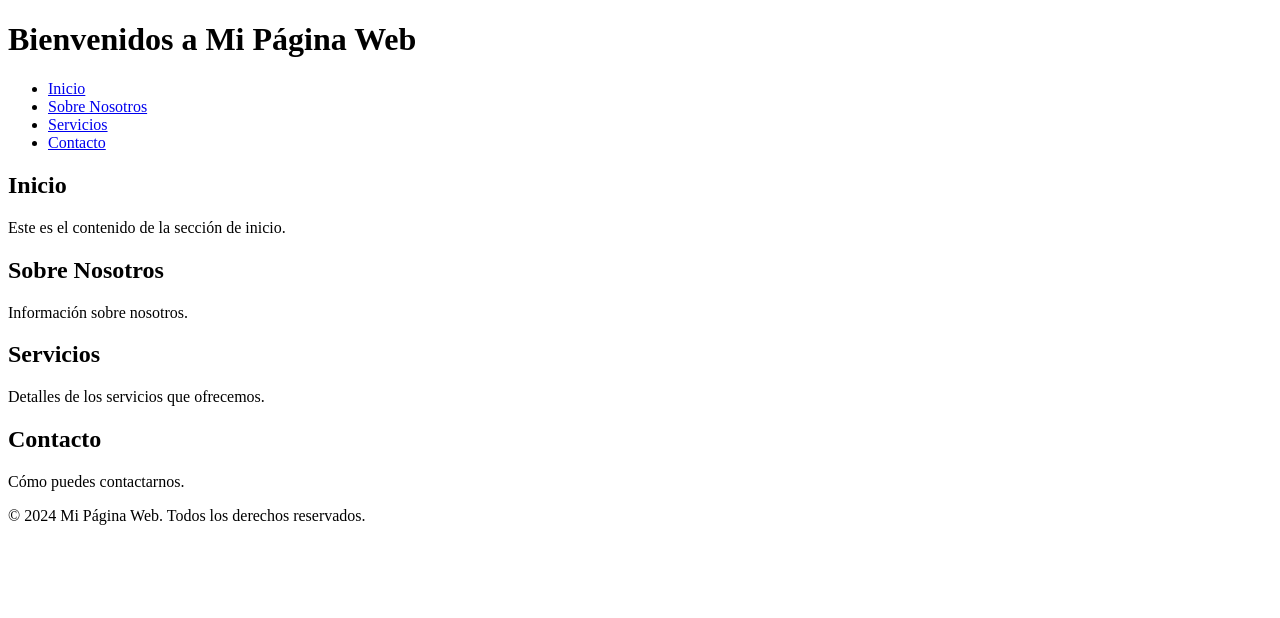
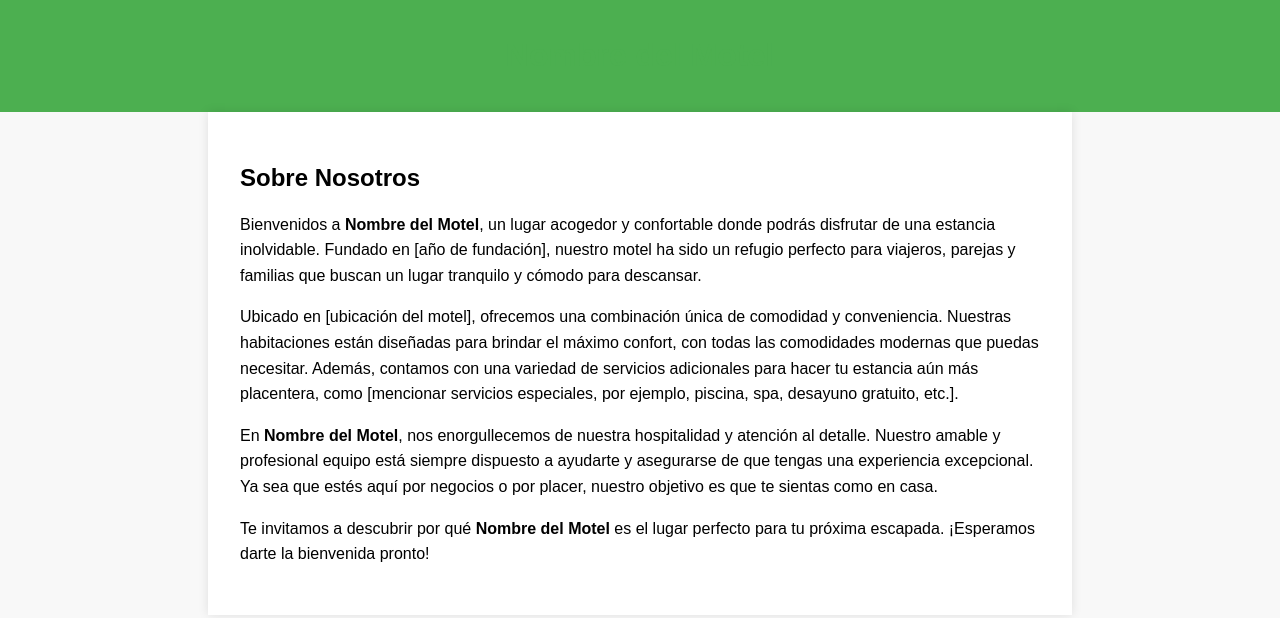
Before and after one commit to cerondiego/mi-primera-pagina-web, a plain HTML site: page index.html in a window 1280 px wide. Drawn offline with Linux system fonts and the light colour scheme.

Commit message:
Add files via upload

```diff
--- a/index.html
+++ b/index.html
@@ -3,46 +3,48 @@
 <head>
     <meta charset="UTF-8">
     <meta name="viewport" content="width=device-width, initial-scale=1.0">
-    <title>Mi Página Web</title>
-    <link rel="stylesheet" href="styles.css">
+    <title>Nombre del Motel</title>
+    <style>
+        body {
+            font-family: Arial, sans-serif;
+            margin: 0;
+            padding: 0;
+            background-color: #f8f8f8;
+        }
+        header {
+            background-color: #4CAF50;
+            color: white;
+            padding: 1em 0;
+            text-align: center;
+        }
+        .container {
+            padding: 2em;
+            max-width: 800px;
+            margin: auto;
+            background-color: white;
+            box-shadow: 0 0 10px rgba(0, 0, 0, 0.1);
+        }
+        h1 {
+            color: #4CAF50;
+        }
+        p {
+            line-height: 1.6;
+        }
+    </style>
 </head>
 <body>
-    <header>
-        <h1>Bienvenidos a Mi Página Web</h1>
-        <nav>
-            <ul>
-                <li><a href="#inicio">Inicio</a></li>
-                <li><a href="#about">Sobre Nosotros</a></li>
-                <li><a href="#services">Servicios</a></li>
-                <li><a href="#contact">Contacto</a></li>
-            </ul>
-        </nav>
-    </header>
 
-    <main>
-        <section id="inicio">
-            <h2>Inicio</h2>
-            <p>Este es el contenido de la sección de inicio.</p>
-        </section>
+<header>
+    <h1>Nombre del Motel</h1>
+</header>
 
-        <section id="about">
-            <h2>Sobre Nosotros</h2>
-            <p>Información sobre nosotros.</p>
-        </section>
+<div class="container">
+    <h2>Sobre Nosotros</h2>
+    <p>Bienvenidos a <strong>Nombre del Motel</strong>, un lugar acogedor y confortable donde podrás disfrutar de una estancia inolvidable. Fundado en [año de fundación], nuestro motel ha sido un refugio perfecto para viajeros, parejas y familias que buscan un lugar tranquilo y cómodo para descansar.</p>
+    <p>Ubicado en [ubicación del motel], ofrecemos una combinación única de comodidad y conveniencia. Nuestras habitaciones están diseñadas para brindar el máximo confort, con todas las comodidades modernas que puedas necesitar. Además, contamos con una variedad de servicios adicionales para hacer tu estancia aún más placentera, como [mencionar servicios especiales, por ejemplo, piscina, spa, desayuno gratuito, etc.].</p>
+    <p>En <strong>Nombre del Motel</strong>, nos enorgullecemos de nuestra hospitalidad y atención al detalle. Nuestro amable y profesional equipo está siempre dispuesto a ayudarte y asegurarse de que tengas una experiencia excepcional. Ya sea que estés aquí por negocios o por placer, nuestro objetivo es que te sientas como en casa.</p>
+    <p>Te invitamos a descubrir por qué <strong>Nombre del Motel</strong> es el lugar perfecto para tu próxima escapada. ¡Esperamos darte la bienvenida pronto!</p>
+</div>
 
-        <section id="services">
-            <h2>Servicios</h2>
-            <p>Detalles de los servicios que ofrecemos.</p>
-        </section>
-
-        <section id="contact">
-            <h2>Contacto</h2>
-            <p>Cómo puedes contactarnos.</p>
-        </section>
-    </main>
-
-    <footer>
-        <p>&copy; 2024 Mi Página Web. Todos los derechos reservados.</p>
-    </footer>
 </body>
 </html>
```
